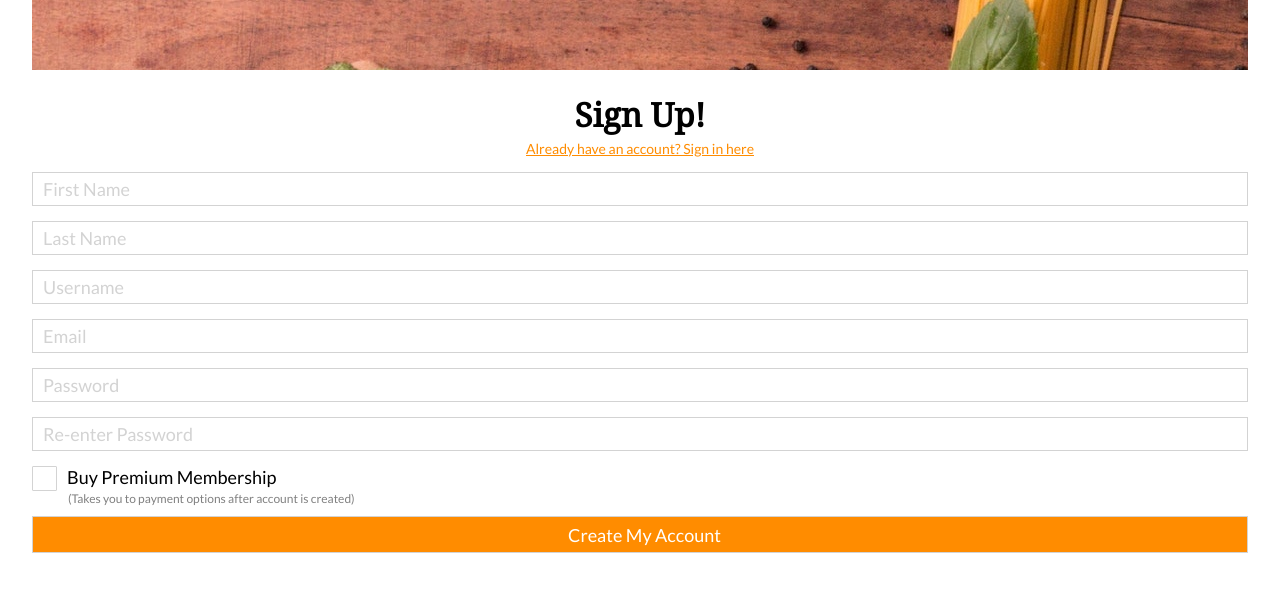
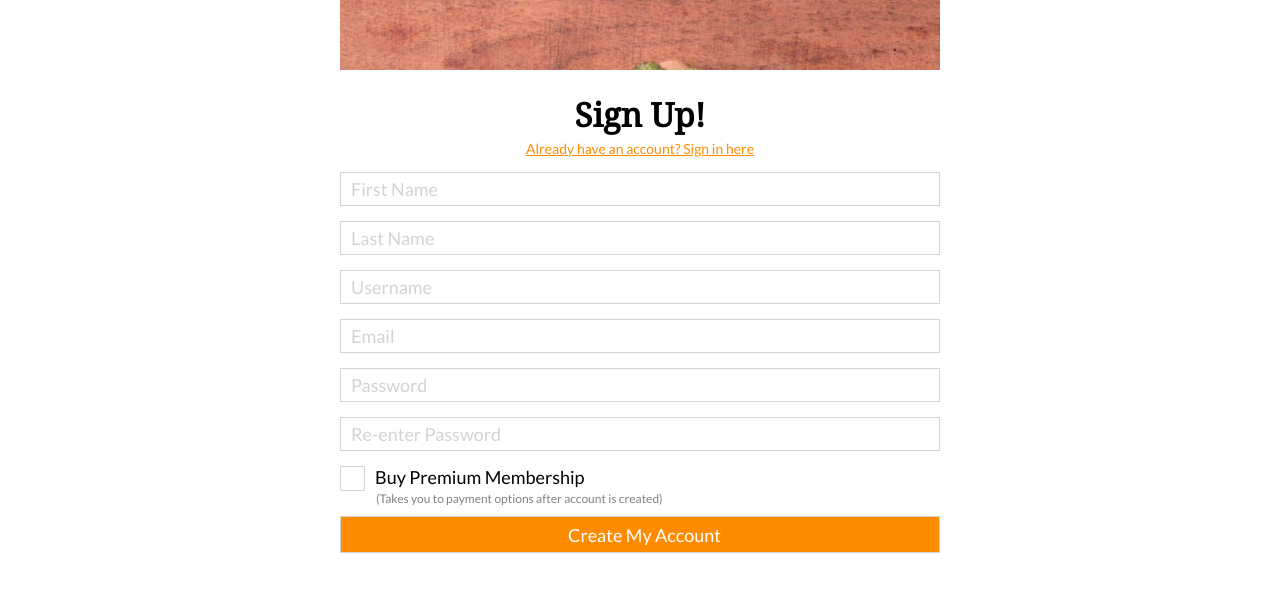
Before and after one commit to BloomTech-Labs/Labs8-Cookbook, a React (Create React App) app in the folder cookbook/: page /signup in a window 1280 px wide. Shown: the top 592 px of the page. Built offline with nearby package versions, Linux system fonts and the light colour scheme.

Commit message:
fix Signup component max-width to 600px

```diff
--- a/cookbook/src/Styles/css/index.css
+++ b/cookbook/src/Styles/css/index.css
@@ -17,6 +17,7 @@ html {
 }
 .signupPage {
   width: 95%;
+  max-width: 600px;
   font-family: 'Noto Serif', serif;
 }
 h1 {
--- a/cookbook/src/Styles/less/signup.less
+++ b/cookbook/src/Styles/less/signup.less
@@ -1,5 +1,6 @@
 .signupPage {
     width: 95%;
+    max-width: 600px;
     font-family: @primary-font;
 }
 
```
